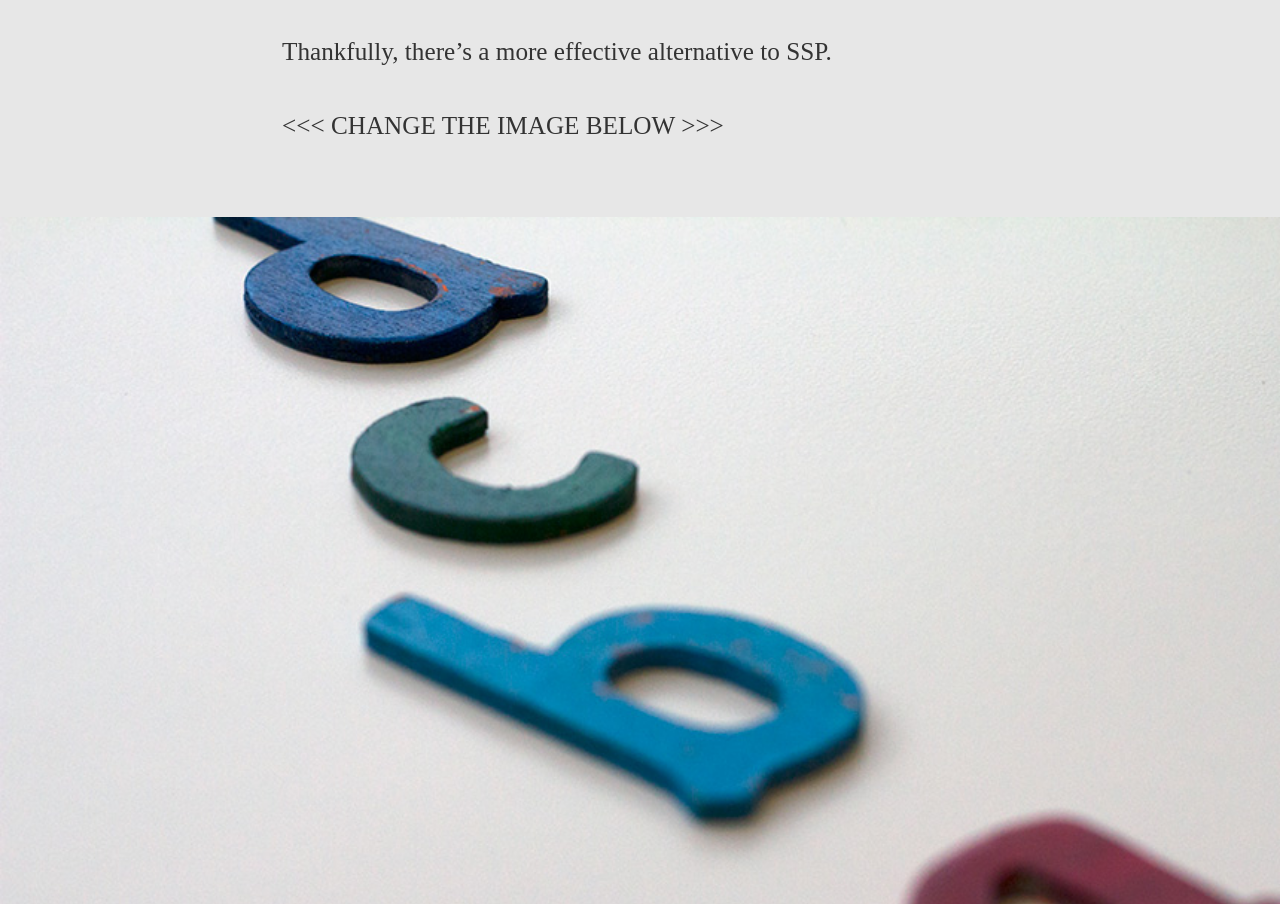
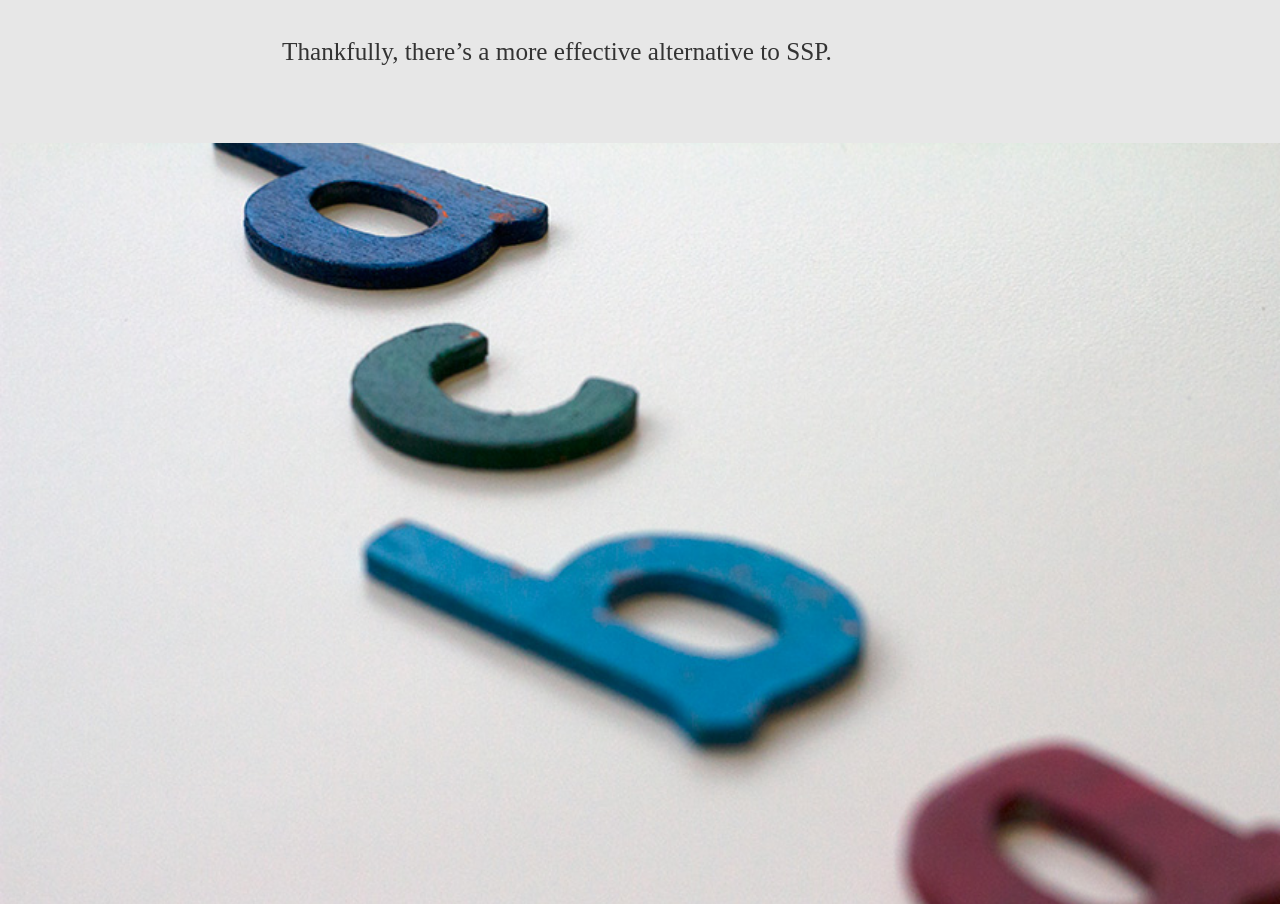
Before and after one commit to libbycharlton/libbycharlton.github.io, a website: page evolved-phonics.html in a window 1280 px wide. Shown: the part 2521-3425 px from the top of the page. Drawn offline with Linux system fonts and the light colour scheme; a web font is replaced by a local one.

Commit message:
deleted note

```diff
--- a/evolved-phonics.html
+++ b/evolved-phonics.html
@@ -224,10 +224,6 @@
             <p>
               Thankfully, there’s a more effective alternative to SSP.
             </p>
-            <p>
-              <<< CHANGE THE IMAGE BELOW >>>
-            </p>
-
           </div>
           <picture>
             <!--[if IE 9]><video style="display: none;"><![endif]-->
```
